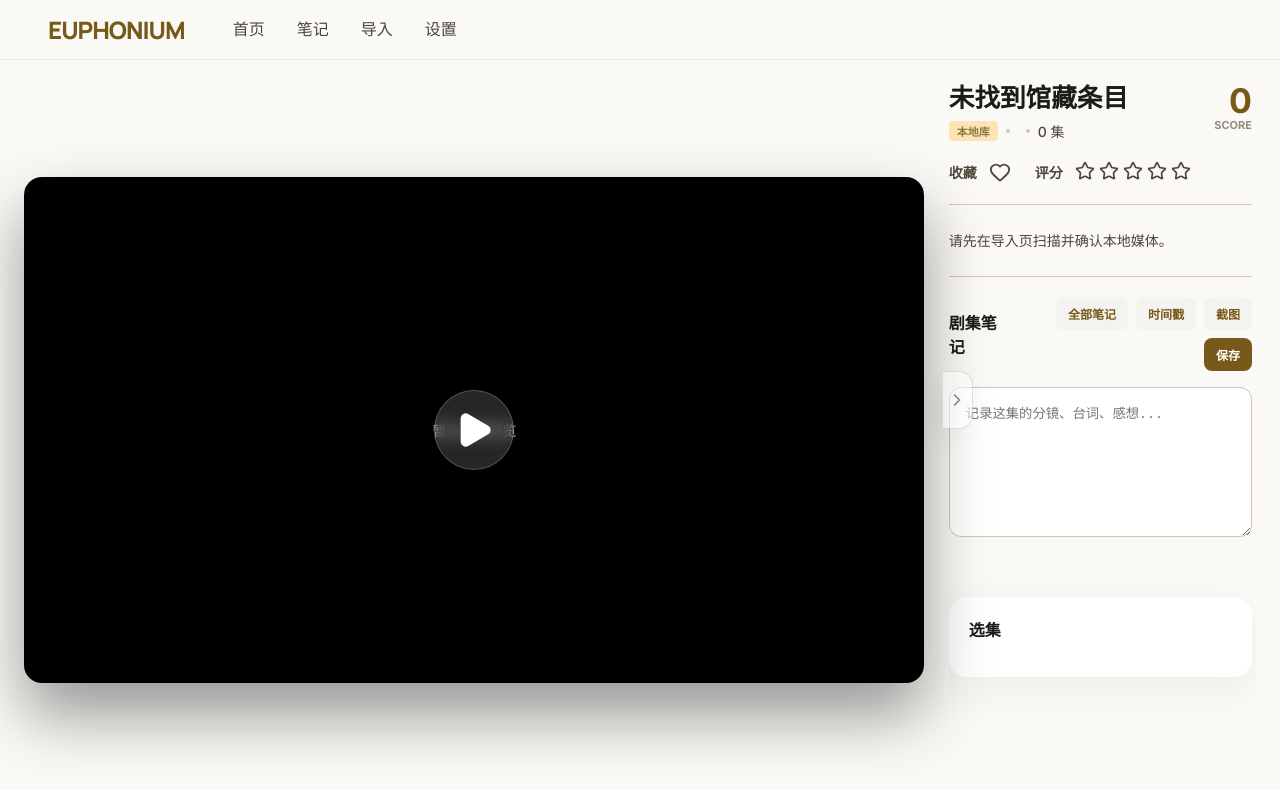
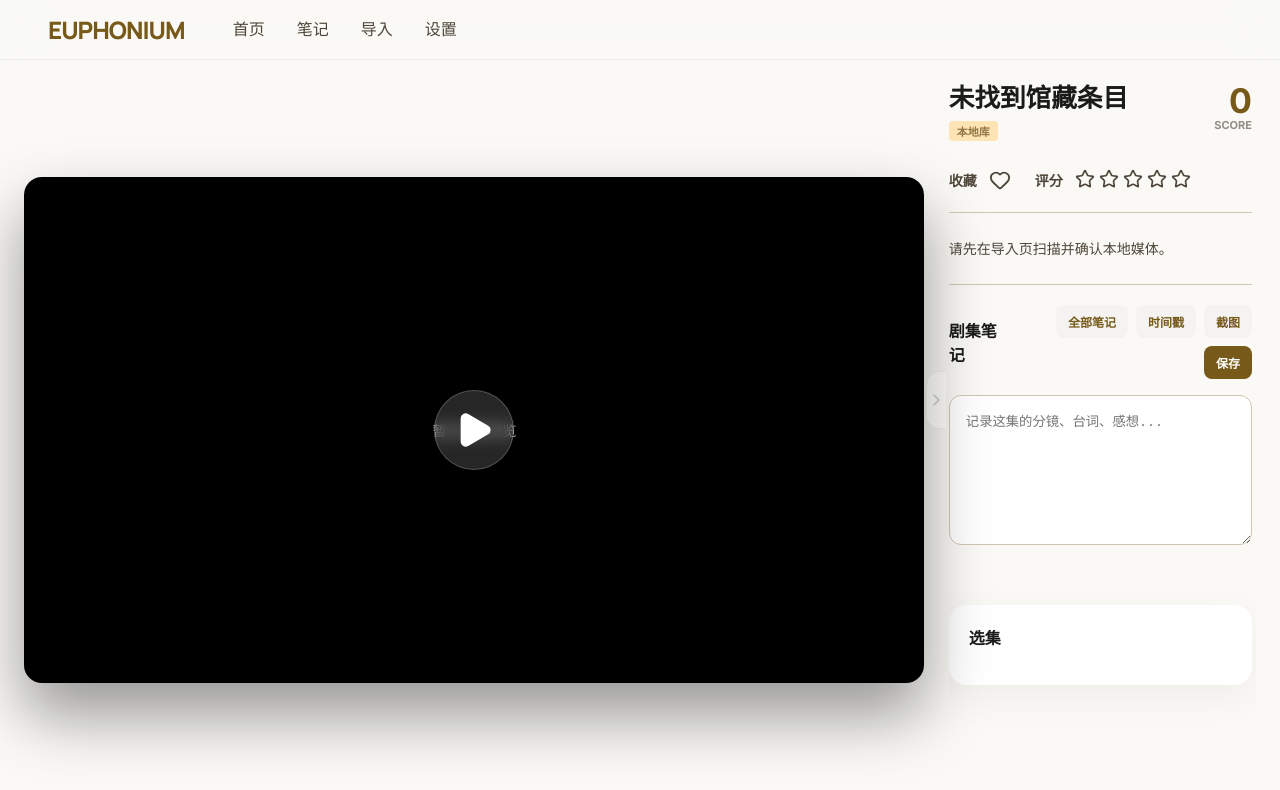
Before and after one commit to Tro10086/euphonium-lite, a Vue app: page /theatre/1 in a window 1280 px wide. Shown: the top 790 px of the page. Built offline with nearby package versions, Linux system fonts and the light colour scheme.

Commit message:
feat: refine TheatreView tag layout, slim drawer toggle, and add synopsis expand

```diff
--- a/src/ui/views/TheatreView.vue
+++ b/src/ui/views/TheatreView.vue
@@ -113,7 +113,10 @@ const isRatePickerOpen = ref(false)
 const isInfoDrawerOpen = ref(false)
 const isInfoPanelCollapsed = ref(false)
 const isCompactTheatre = ref(false)
+const isMediaDescExpanded = ref(false)
+const showMediaDescToggle = ref(false)
 const playerFrameWidth = ref('100%')
+const mediaDescRef = ref<HTMLElement | null>(null)
 const playerFrameStyle = computed(() => ({
   width: playerFrameWidth.value,
 }))
@@ -183,6 +186,21 @@ const updateTheatreMode = () => {
     typeof window !== 'undefined' && window.matchMedia('(max-width: 1180px)').matches
 }
 
+const checkMediaDescriptionOverflow = () => {
+  void nextTick(() => {
+    const el = mediaDescRef.value
+    if (!el) {
+      showMediaDescToggle.value = false
+      return
+    }
+
+    const wasExpanded = isMediaDescExpanded.value
+    if (wasExpanded) el.classList.remove('is-expanded')
+    showMediaDescToggle.value = el.scrollHeight > el.clientHeight + 2
+    if (wasExpanded) el.classList.add('is-expanded')
+  })
+}
+
 const toggleInfoPanel = () => {
   if (isCompactTheatre.value) {
     isInfoDrawerOpen.value = !isInfoDrawerOpen.value
@@ -704,6 +722,7 @@ const onVideoError = () => {
 onMounted(() => {
   updateTheatreMode()
   void loadTheatreData()
+  checkMediaDescriptionOverflow()
   requestAnimationFrame(updatePlayerFrame)
   if (playerSectionRef.value && typeof ResizeObserver !== 'undefined') {
     playerResizeObserver = new ResizeObserver(updatePlayerFrame)
@@ -711,6 +730,7 @@ onMounted(() => {
   }
   window.addEventListener('resize', updatePlayerFrame)
   window.addEventListener('resize', updateTheatreMode)
+  window.addEventListener('resize', checkMediaDescriptionOverflow)
 })
 onUnmounted(() => {
   void saveProgress()
@@ -720,12 +740,21 @@ onUnmounted(() => {
   playerResizeObserver?.disconnect()
   window.removeEventListener('resize', updatePlayerFrame)
   window.removeEventListener('resize', updateTheatreMode)
+  window.removeEventListener('resize', checkMediaDescriptionOverflow)
 })
 
 watch(
   () => [route.params.id, route.query.episodeId, route.query.t],
   () => {
     void loadTheatreData()
+  },
+)
+
+watch(
+  () => media.value.desc,
+  () => {
+    isMediaDescExpanded.value = false
+    checkMediaDescriptionOverflow()
   },
 )
 
@@ -935,12 +964,13 @@ watch(playbackRate, (value) => {
             <header class="media-header">
               <div class="title-wrap">
                 <h1 class="media-title">{{ media.title }}</h1>
-                <div class="tags">
+                <div v-if="media.tags.length" class="tags">
                   <span v-for="tag in media.tags" :key="tag" class="tag">{{ tag }}</span>
-                  <span class="meta-dot"></span>
-                  <span>{{ media.year }}</span>
-                  <span class="meta-dot"></span>
-                  <span>{{ media.episodes }} 集</span>
+                </div>
+                <div class="media-meta">
+                  <span v-if="media.year">{{ media.year }}</span>
+                  <span v-if="media.year && media.episodes" class="meta-dot"></span>
+                  <span v-if="media.episodes">{{ media.episodes }} 集</span>
                 </div>
               </div>
               <div class="score-wrap">
@@ -991,7 +1021,23 @@ watch(playbackRate, (value) => {
               </div>
             </div>
 
-            <p class="media-desc">{{ media.desc }}</p>
+            <div class="media-desc-wrap">
+              <p
+                ref="mediaDescRef"
+                class="media-desc"
+                :class="{ 'is-expanded': isMediaDescExpanded }"
+              >
+                {{ media.desc }}
+              </p>
+              <button
+                v-if="showMediaDescToggle"
+                class="media-desc-toggle"
+                type="button"
+                @click="isMediaDescExpanded = !isMediaDescExpanded"
+              >
+                {{ isMediaDescExpanded ? '收起' : '展开全部' }}
+              </button>
+            </div>
 
             <section class="notes-panel">
               <header class="notes-header">
@@ -1053,10 +1099,10 @@ watch(playbackRate, (value) => {
 
 .theatre-container {
   --info-panel-width: clamp(300px, 24vw, 360px);
-  --drawer-handle-width: 30px;
+  --drawer-handle-width: 20px;
   --drawer-handle-height: 58px;
   --drawer-handle-radius: 14px;
-  --drawer-handle-offset: 0px;
+  --drawer-handle-offset: 27px;
   --volume-track-height: 4px;
   --volume-thumb-size: 8px;
   display: grid;
@@ -1486,9 +1532,9 @@ watch(playbackRate, (value) => {
   color: var(--on-surface);
   background-color: var(--surface);
   border: 1px solid var(--outline-variant);
-  border-left: 0;
-  border-radius: 0 var(--drawer-handle-radius) var(--drawer-handle-radius) 0;
-  opacity: 0.52;
+  border-right: 0;
+  border-radius: var(--drawer-handle-radius) 0 0 var(--drawer-handle-radius);
+  opacity: 0.2;
   box-shadow: -8px 12px 28px rgba(0, 0, 0, 0.1);
   padding: 0;
   transform: translateY(-50%);
@@ -1556,6 +1602,13 @@ watch(playbackRate, (value) => {
   flex-wrap: wrap;
   gap: 8px;
   margin-top: 8px;
+}
+
+.media-meta {
+  display: flex;
+  align-items: center;
+  gap: 8px;
+  margin-top: 8px;
   font-size: 14px;
   color: var(--on-surface-variant);
   font-weight: 500;
@@ -1652,7 +1705,26 @@ watch(playbackRate, (value) => {
   font-size: 14px;
   line-height: 1.65;
   color: var(--on-surface-variant);
+  display: -webkit-box;
+  margin: 0;
   overflow-wrap: anywhere;
+  overflow: hidden;
+  -webkit-line-clamp: 3;
+  -webkit-box-orient: vertical;
+}
+
+.media-desc.is-expanded {
+  display: block;
+  overflow: visible;
+  -webkit-line-clamp: unset;
+}
+
+.media-desc-toggle {
+  margin-top: 6px;
+  color: var(--primary);
+  font-size: 12px;
+  font-weight: 700;
+  line-height: 1.4;
 }
 
 .notes-panel {
@@ -1823,8 +1895,6 @@ watch(playbackRate, (value) => {
 
   .drawer-toggle {
     right: 0;
-    width: 32px;
-    height: 66px;
     border-right: 0;
     border-left: 1px solid var(--outline-variant);
     border-radius: var(--drawer-handle-radius) 0 0 var(--drawer-handle-radius);
@@ -1836,10 +1906,9 @@ watch(playbackRate, (value) => {
   }
 
   .drawer-toggle.is-open {
-    right: calc(var(--info-panel-width) + var(--drawer-handle-offset));
+    right: var(--info-panel-width);
     border-left: 0;
     border-right: 1px solid var(--outline-variant);
-    border-radius: 0 var(--drawer-handle-radius) var(--drawer-handle-radius) 0;
   }
 
   .info-drawer {
@@ -1923,15 +1992,6 @@ watch(playbackRate, (value) => {
     font-size: 12px;
   }
 
-  .drawer-toggle {
-    width: 30px;
-    height: 62px;
-  }
-
-  .drawer-toggle.is-open {
-    right: calc(var(--info-panel-width) + var(--drawer-handle-offset));
-  }
-
   .info-drawer {
     width: var(--info-panel-width);
     padding: 20px 14px 20px 18px;
```
